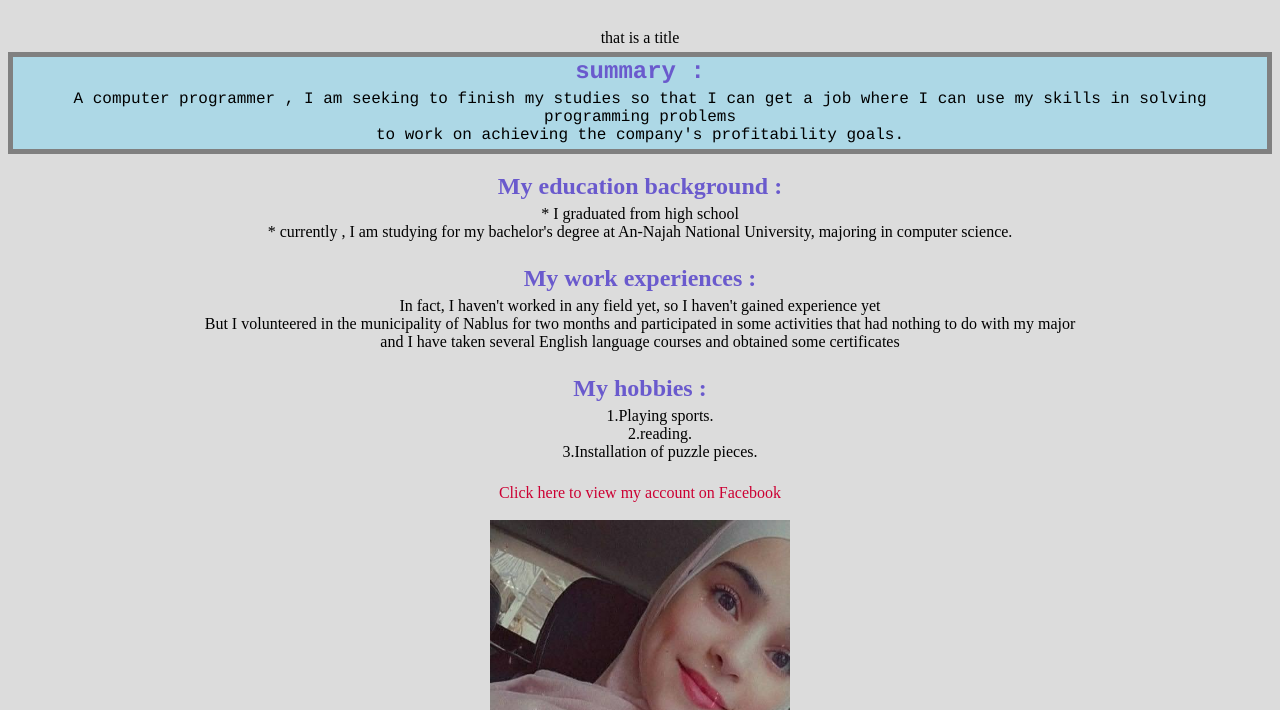
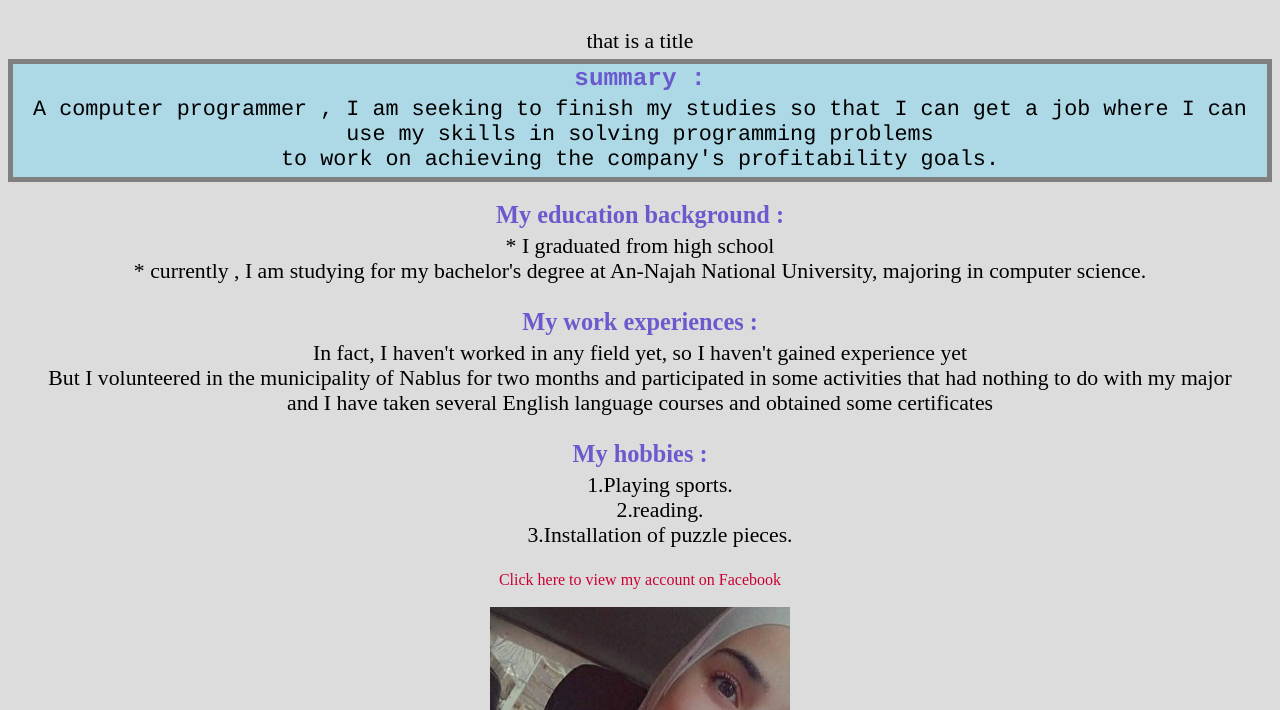
Before and after one commit to d-dabeek/d-dabeek.github.io, a plain HTML site: page index.html in a window 1280 px wide. Shown: the part 90-800 px from the top of the page. Drawn offline with Linux system fonts and the light colour scheme.

Commit message:
Update Mystyle.css

```diff
--- a/Mystyle.css
+++ b/Mystyle.css
@@ -1,37 +1,4 @@
 body
-{
-  text-align: center;
-   background-color: rgb(220, 220, 220);
-}
-h1
-{
-  color: slateblue;
-  font-size:300%;
-}
-h2
-{
-	color :SlateBlue;
-	 margin: 1px;
-
-}
-.myDiv
-{
-  border: 5px solid gray;
-  background-color: lightblue;
-   font-family: courier;
-
-
-}
-p{
-	color:black;
-	 margin: 5px;
-
-}
-ul
-{
-margin: 5px;
-}
-/*body
 {
   text-align: center;
    background-color: rgb(220, 220, 220);
@@ -66,5 +33,4 @@ ul
 margin: 5px;
 font-size:1.7vw;
 
-style="font-size:1.7vw;"
-}*/
+}
```
